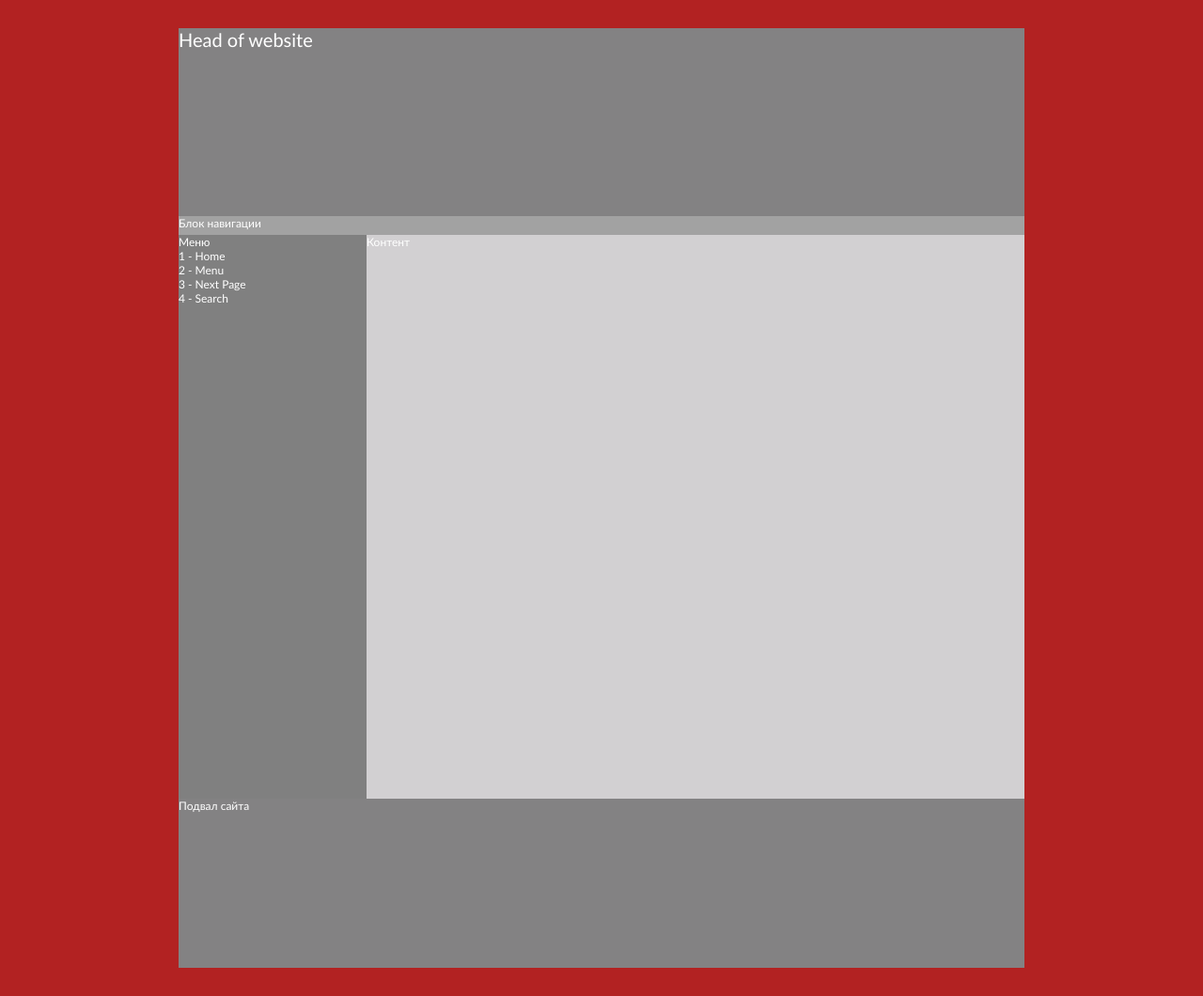
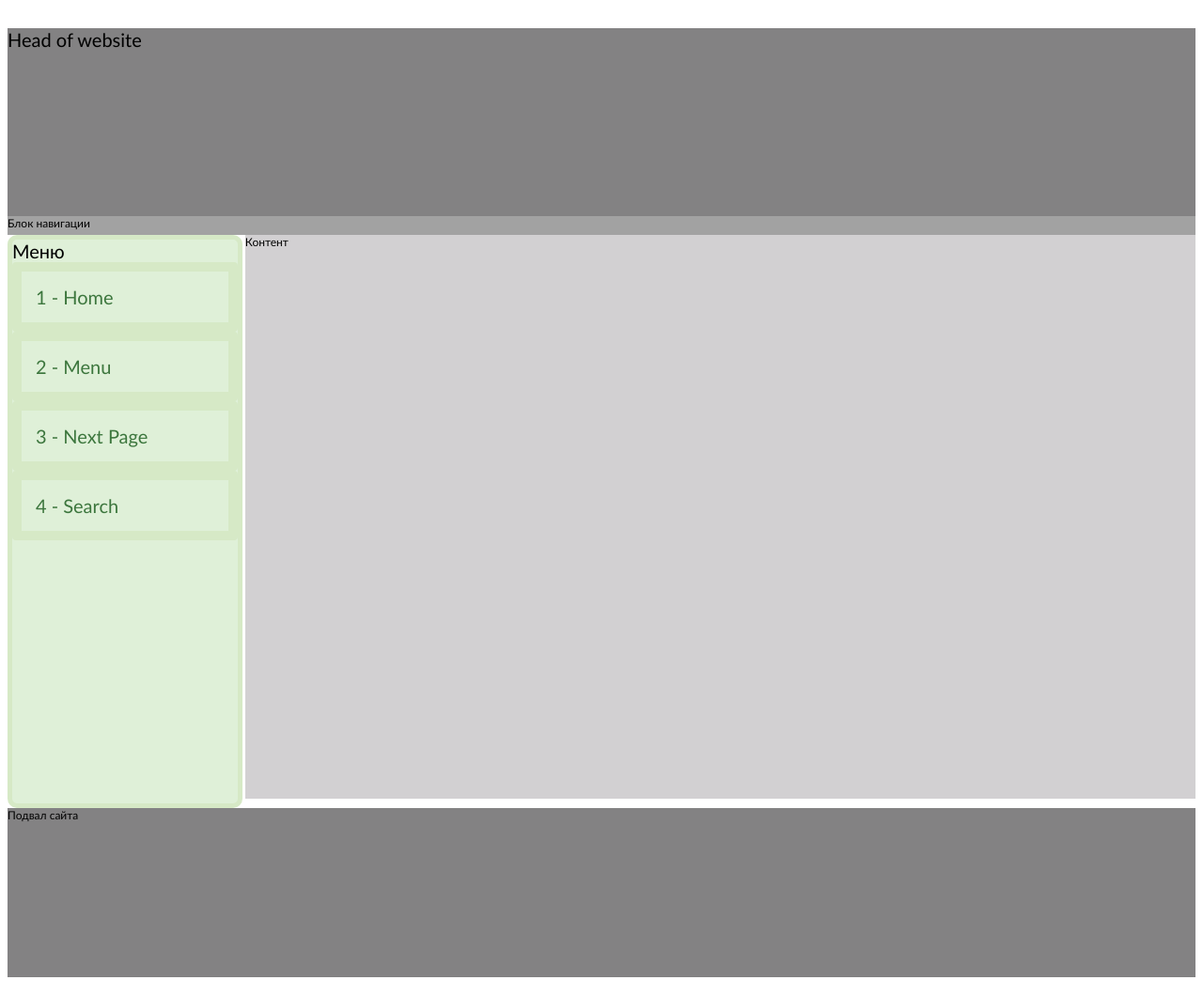
Before and after one commit to buzsb/project, a PHP site: page / in a window 1280 px wide. Shown: the whole page at 94% size. Run offline with PHP 8.4, Linux system fonts and the light colour scheme.

Commit message:
addet new style.css file, changed script file hi now add left menu, chandet html file with new arhitect

```diff
--- a/index.html
+++ b/index.html
@@ -1,7 +1,7 @@
 <html>
 <head>
 <meta http-equiv="Content-Type" content="text/html; charset=utf-8" />
-            <title>Первий сайт</title>
+            <title>Перший сайт</title>
 <link rel="stylesheet" type="text/css" href="style.css" />
 <script src='script.js' defer></script>
 </head>
@@ -18,6 +18,15 @@
                         </div>
 
                         <div id="menu">Меню
+                            <style>
+                            .div{
+
+                                padding: 15px;
+                                border: 10px solid #d6e9c6;
+                                border-radius: 4px;
+                                color: #3c763d;
+                                background-color: #dff0d8;
+                            }</style>
 
                         </div>
 
--- a/script.js
+++ b/script.js
@@ -1,8 +1,12 @@
 var menuSideBar = ['Home', 'Menu', 'Next Page', 'Search'];
 
+function leftMenu(){
+var menu = document.getElementById('menu');
 for(var i=0; i<menuSideBar.length; i++){
-    var menu = document.getElementById('menu');
     var div = document.createElement('div');
+    div.className = 'div div-success';
     div.innerHTML = (i+1) + ' - ' + menuSideBar[i];
     menu.appendChild(div);
-}
+    };
+};
+leftMenu();
--- a/style.css
+++ b/style.css
@@ -1,43 +1,47 @@
 body {
-            background:  #B22222;
-            color:  #FFFFFF;
+            background:  #FFFFFF;
+            color:  #000000;
             font-family: Trebuchet MS, Arial, Times New Roman;
             font-size: 12px;
 }
 
+
 #container {
             background: #FFFFFF;
             margin: 30px auto;
-            width: 900px;
+            width: 100%;
             height: 1000px;
 }
 
 #header {
             background: #838283;
             height: 200px;
-            width: 900px;
+            width: 100%;
             font-size: 20px;
 
 }
 
 #navigation {
             background: #a2a2a2;
-            width: 900px;
+            width: 100%;
             height: 20px;
 }
 
 #menu {
-            background: #808080;
+             border: 5px solid #d6e9c6;
+            border-radius: 10px;
+            background: #dff0d8;
             float: left;
-            width: 200px;
+            width: 19%;
             height: 600px;
+            font-size: 20px;
 }
 
 #content {
             background: #d2d0d2;
             float: right;
 
-            width: 700px;
+            width: 80%;
             height: 600px;
 }
 
@@ -48,5 +52,5 @@ body {
 #footer {
             background: #838283;
             height: 180px;
-            width: 900px;
+            width: 100%;
 }
```
